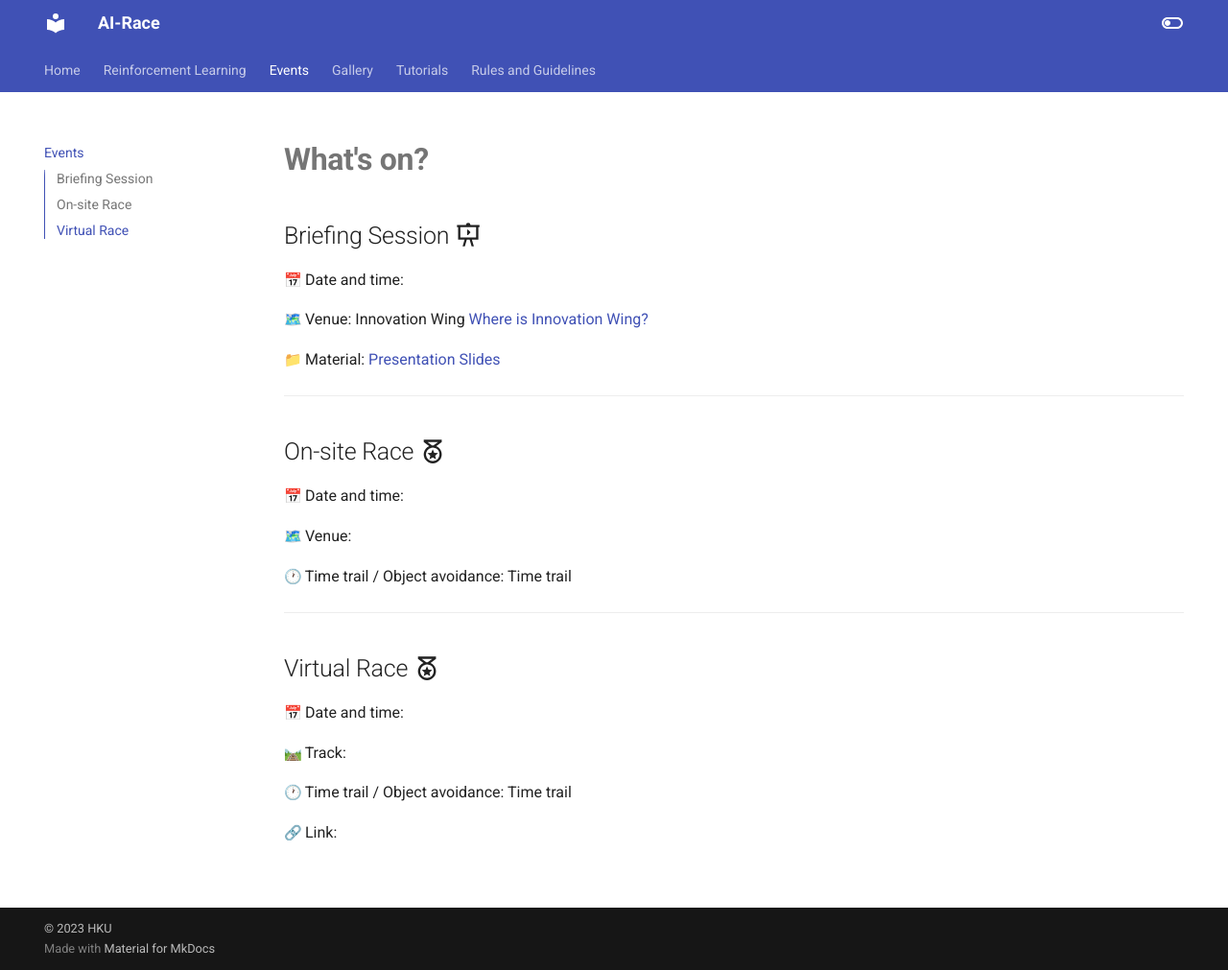
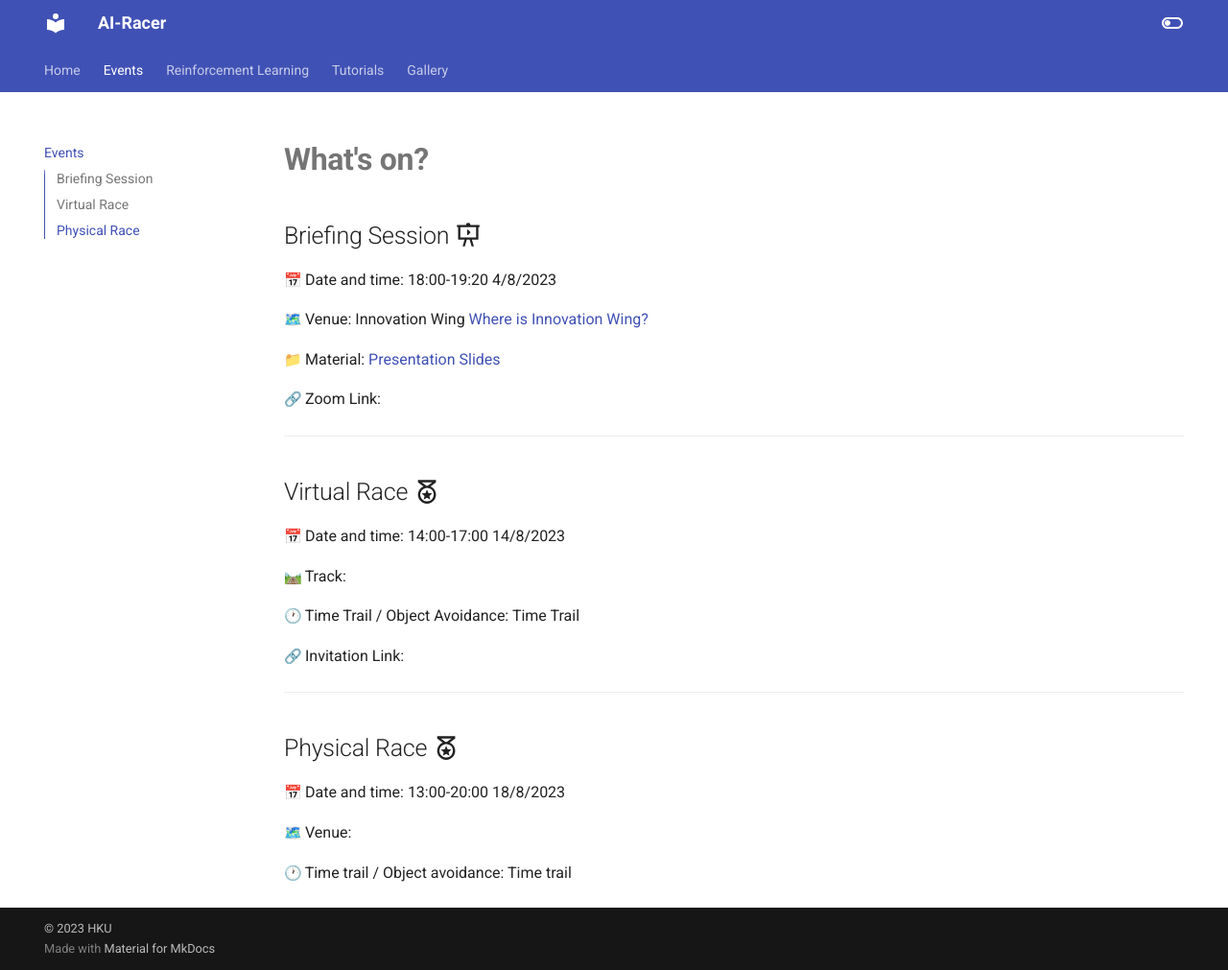
Before and after one commit to Marcussyl/MKDoc_DeepRacer_test, an MkDocs documentation site: the page built from docs/events.md, in a window 1280 px wide and 1011 px high. Shown: the whole window at 96% size. Built offline with MkDocs 1.6.1 and Material for MkDocs 9.7.7, drawn with Linux system fonts in a browser that asks for light colours; emoji names are drawn with the system emoji font.

Commit message:
Some minor updates

```diff
--- a/docs/events.md
+++ b/docs/events.md
@@ -2,30 +2,32 @@
 
 ## Briefing Session :material-presentation-play:
 
-:date: Date and time:
+:date: Date and time:  18:00-19:20 4/8/2023
 
 :map: Venue: Innovation Wing [Where is Innovation Wing?](https://innowings.engg.hku.hk/innowing1/contact/)
 
 :file_folder: Material: [Presentation Slides](https://docs.google.com/presentation/d/1Th2zJY-YMzIVBebSpcVIZfkUuJM2c79GChxB17jtdPU/edit#slide=id.p)
 
-------------------------------------------------------------------------------------------------
-
-## On-site Race :material-medal-outline:
-
-:date: Date and time:
-
-:map: Venue:
-
-:clock1: Time trail / Object avoidance: Time trail
+:link: Zoom Link:
 
 ------------------------------------------------------------------------------------------------
 
 ## Virtual Race :material-medal-outline:
 
-:date: Date and time:
+:date: Date and time: 14:00-17:00 14/8/2023
 
 :railway_track: Track:
 
+:clock1: Time Trail / Object Avoidance: Time Trail
+
+:link: Invitation Link:
+
+------------------------------------------------------------------------------------------------
+
+## Physical Race :material-medal-outline:
+
+:date: Date and time: 13:00-20:00 18/8/2023
+
+:map: Venue:
+
 :clock1: Time trail / Object avoidance: Time trail
-
-:link: Link:
--- a/mkdocs.yml
+++ b/mkdocs.yml
@@ -1,12 +1,12 @@
-site_name: AI-Race
+site_name: AI-Racer
 site_url: https://marcussyl.github.io/deepracer/
 nav:
   - Home: index.md
+  - Events: events.md
   - Reinforcement Learning: reinforcement_learning_intro.md
-  - Events: events.md
+  - Tutorials: tutorial.md
   - Gallery: gallery.md
-  - Tutorials: tutorial.md
-  - Rules and Guidelines: rules_and_guidelines.md
+  # - Rules and Guidelines: rules_and_guidelines.md
 theme:
   favicon: img/favicon.png
   name: material
@@ -54,6 +54,8 @@ plugins:
 #       link: https://github.com/
 
 markdown_extensions:
+  - attr_list
+  - md_in_html
   - admonition
   - pymdownx.details
   - pymdownx.superfences
```
Also changed, not shown: docs/index.md (+2 -9 lines), docs/tutorial.md (+19 -13 lines), 2 other files.
